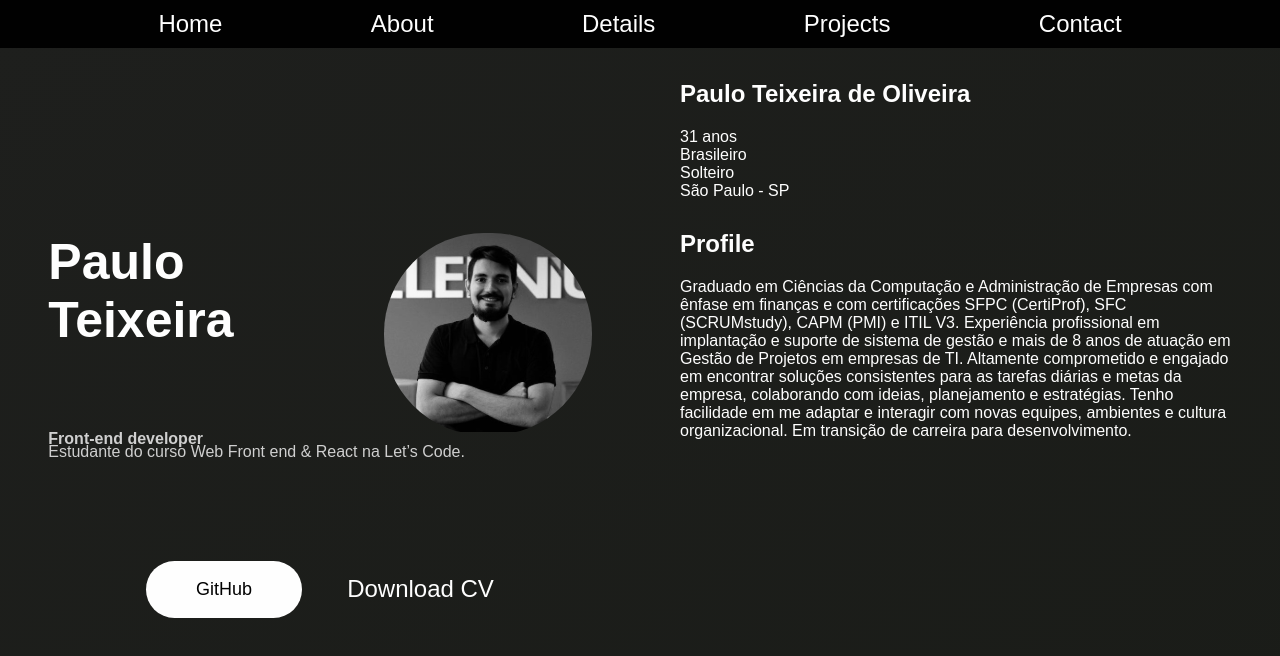
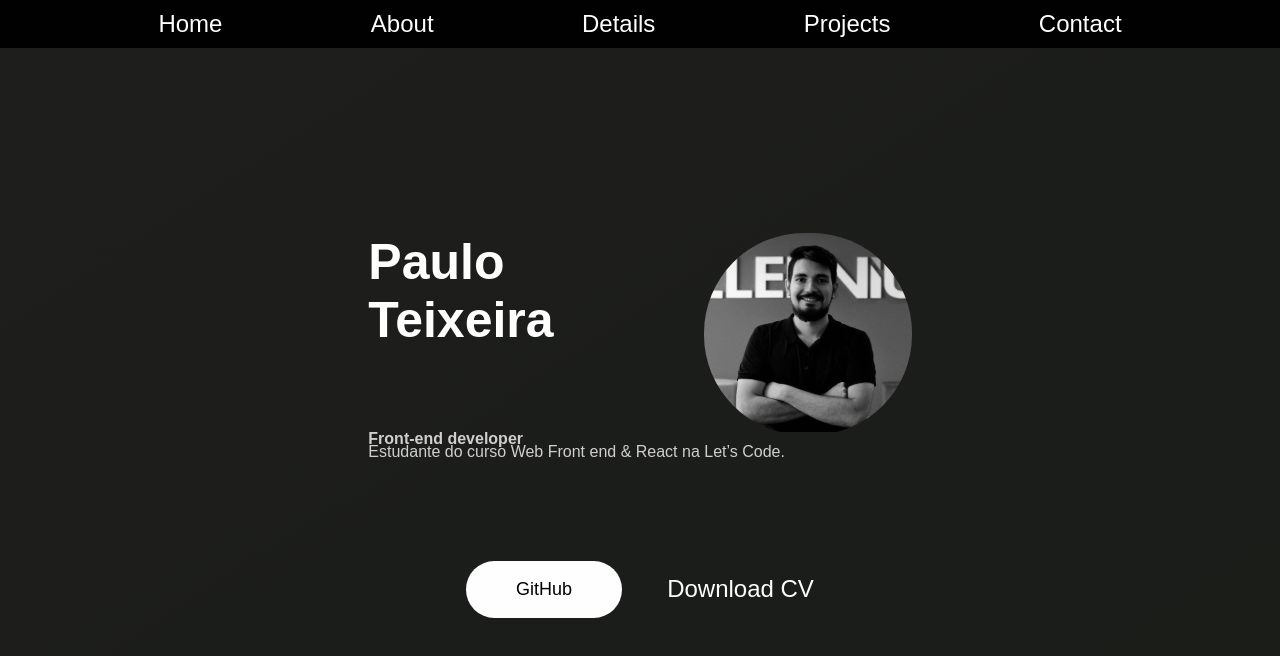
Before and after one commit to paulinhoteixeira/paulo-cv-react, a React (Create React App) app: page / in a window 1280 px wide. Shown: the top 656 px of the page. Built offline with nearby package versions, Linux system fonts and the light colour scheme.

Commit message:
alterando a home e deixando apenas os componentes Header e Abstract

```diff
--- a/src/components/Home/index.js
+++ b/src/components/Home/index.js
@@ -1,37 +1,20 @@
 import React from "react";
 
-import PageStructure from "../PageStructure";
+import Header from "../Header";
+import Abstract from "../Abstract";
+
+import './style.css'
 
 const Home = () => (
   <>
-    <PageStructure>
-      <div className="home">
-        <div className="homeDetails">
-          <h2>Paulo Teixeira de Oliveira</h2>
-          <p>31 anos</p>
-          <p>Brasileiro</p>
-          <p>Solteiro</p>
-          <p>São Paulo - SP</p>
-        </div>
+  <div>
+    <Header />
 
-        <div className="homeProfile">
-          <h2>Profile</h2>
-          <p>
-            Graduado em Ciências da Computação e Administração de Empresas com
-            ênfase em finanças e com certificações SFPC (CertiProf), SFC
-            (SCRUMstudy), CAPM (PMI) e ITIL V3. Experiência profissional em
-            implantação e suporte de sistema de gestão e mais de 8 anos de
-            atuação em Gestão de Projetos em empresas de TI. Altamente
-            comprometido e engajado em encontrar soluções consistentes para as
-            tarefas diárias e metas da empresa, colaborando com ideias,
-            planejamento e estratégias. Tenho facilidade em me adaptar e
-            interagir com novas equipes, ambientes e cultura organizacional. Em
-            transição de carreira para desenvolvimento.
-          </p>
-        </div>
-      </div>
-    </PageStructure>
+  </div>
+    <div className="abstractHome">
+    <Abstract/>
+
+    </div>
   </>
 );
-
 export default Home;
--- /dev/null
+++ b/src/components/Home/style.css
@@ -0,0 +1,7 @@
+.abstractHome{
+    padding-top: 50px;
+    display: flex;
+    justify-content: center;
+    align-self: center;
+    height: 100vh;
+}
```
